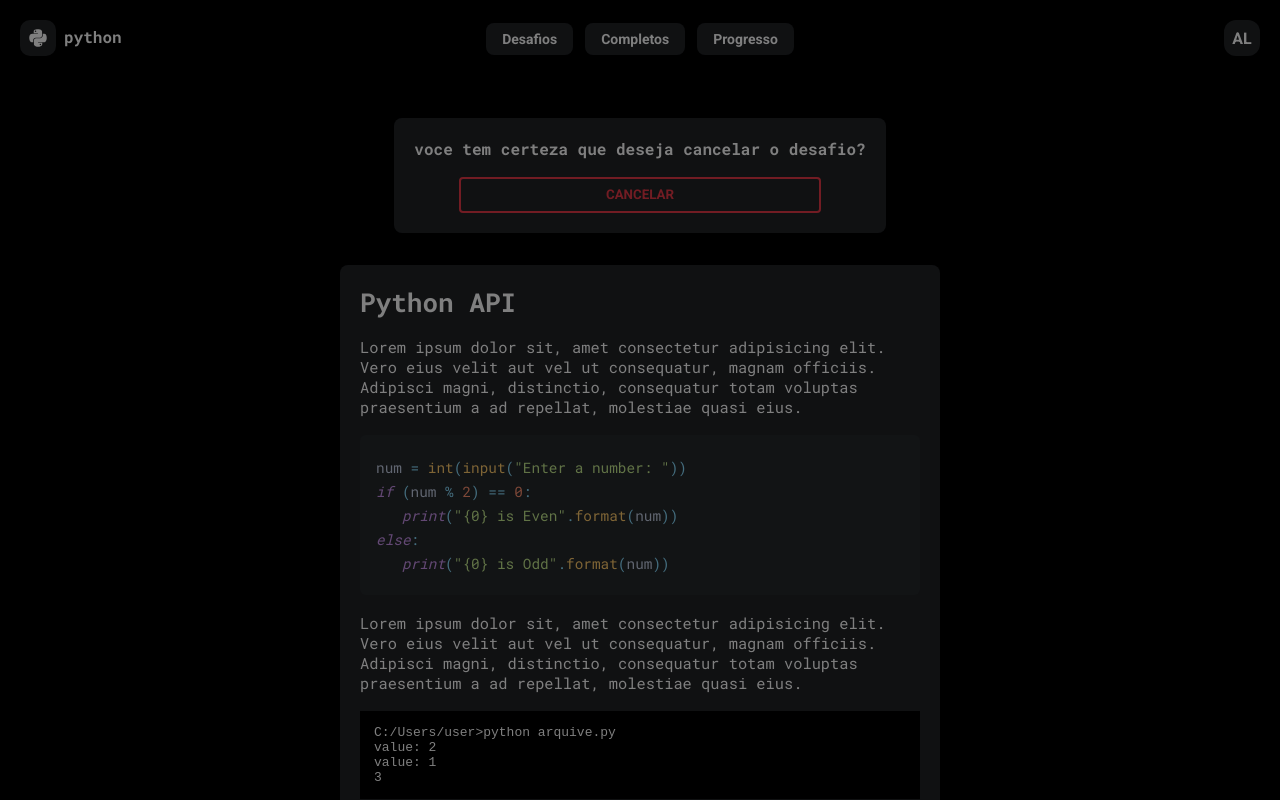
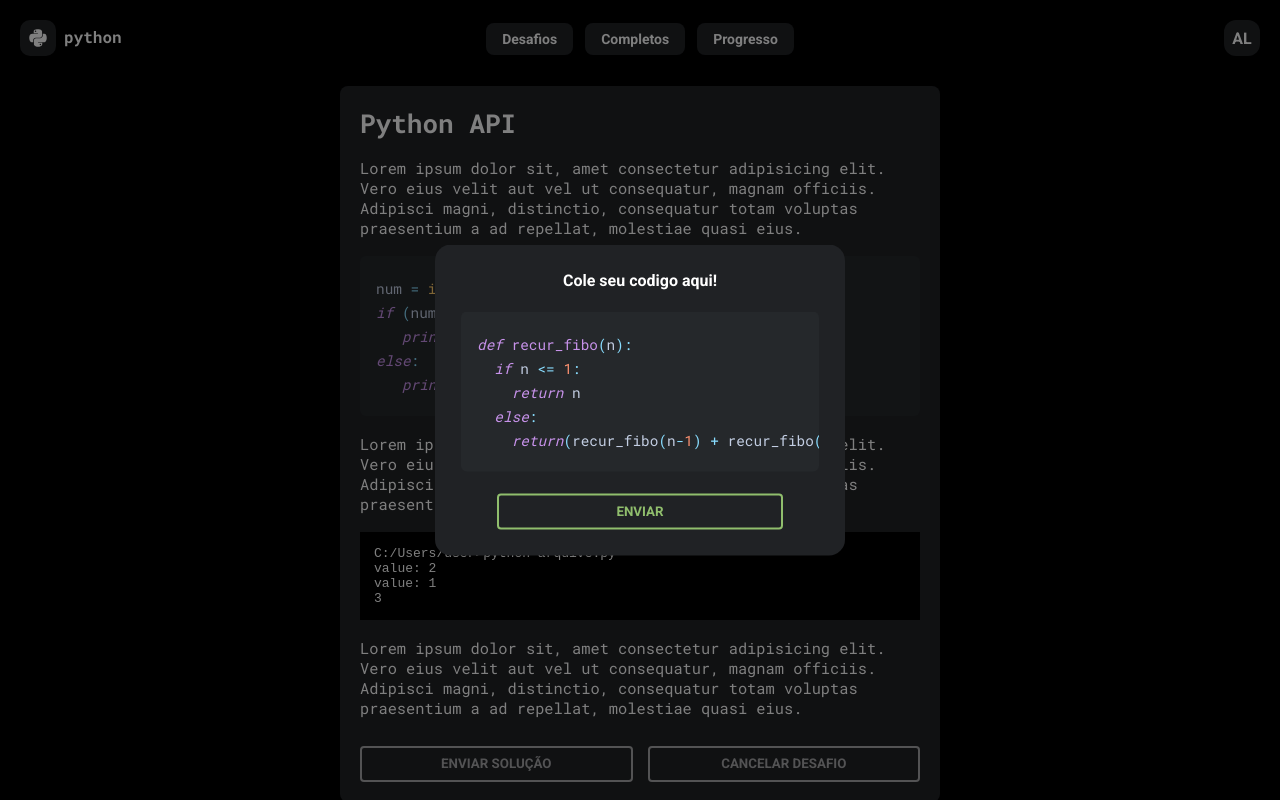
Before and after one commit to nogw/studying-plat, a Next.js app: page /desafio/1 in a window 1280 px wide. Both pictures are taken after a click on the button "ENVIAR SOLUÇÃO". Shown: the top 800 px of the page. Built offline with nearby package versions, Linux system fonts and the light colour scheme.

Commit message:
(feat) send code

```diff
--- a/src/components/Challenge/index.tsx
+++ b/src/components/Challenge/index.tsx
@@ -1,13 +1,16 @@
 import CodeBlock from '../CodeBlock';
-import TerminalBlock from '../TerminalBlock';
+
 import {
   Container,
-  ModalCancelChallengeContainer
+  ModalCancelChallengeContainer,
+  ModalToSendCodeSolution
 } from './styles';
 
+import { Prism as SyntaxHighlighter } from "react-syntax-highlighter"
 import ReactMarkdown from 'react-markdown'
 import { BackgroundToNavMobile } from '../Navbar/styles';
 import { useState } from 'react';
+import materialOceanic from '../CodeBlock/theme'
 
 const markdown = `
   # Python API
@@ -31,16 +34,38 @@ const markdown = `
 const ModalCancelChallenge = () => {
   return (
     <ModalCancelChallengeContainer>
-      <div className="modal">
-        <h1>voce tem certeza que deseja cancelar o desafio?</h1>
-        <button>CANCELAR</button>
+      <h1>voce tem certeza que deseja cancelar o desafio?</h1>
+      <button>CANCELAR</button>
+    </ModalCancelChallengeContainer>
+  )
+}
+
+const ModalSendCode = () => {
+  return (
+    <ModalToSendCodeSolution>
+      <h1>Cole seu codigo aqui!</h1>
+      <div className="code">
+      <SyntaxHighlighter
+        style={materialOceanic}
+        language="python"
+      >
+        {
+          `def recur_fibo(n):
+  if n <= 1:
+    return n
+  else:
+    return(recur_fibo(n-1) + recur_fibo(n-2))`
+        }
+      </SyntaxHighlighter>
       </div>
-    </ModalCancelChallengeContainer>
+      <button>ENVIAR</button>
+    </ModalToSendCodeSolution>
   )
 }
 
 function Challenge() {
   const [show, setShow] = useState(false)
+  const [showCode, setShowCode] = useState(false)
 
   return (
     <>
@@ -49,11 +74,19 @@ function Challenge() {
           <ModalCancelChallenge/>
         )
       }
+      {
+        showCode && (
+          <ModalSendCode/>
+        )
+      }
       <Container>
-      <BackgroundToNavMobile showNav={show} onClick={() => setShow(!show)}/>
+        <BackgroundToNavMobile showNav={show || showCode} onClick={() => {
+          setShow(false)
+          setShowCode(false)
+        }}/>
         <ReactMarkdown components={CodeBlock} children={markdown}/>
         <div className="buttons">
-          <button className="send" onClick={() => setShow(!show)}>ENVIAR SOLUÇÃO</button>
+          <button className="send" onClick={() => setShowCode(!showCode)}>ENVIAR SOLUÇÃO</button>
           <button className="cancel" onClick={() => setShow(!show)}>CANCELAR DESAFIO</button>
         </div>
       </Container>
--- a/src/components/Challenge/styles.ts
+++ b/src/components/Challenge/styles.ts
@@ -9,6 +9,7 @@ export const Container = styled.div`
   font-family: "Roboto Mono";
   display: flex;
   flex-direction: column;
+  position: relative;
   gap: 18px;
 
   /* margin-bottom: 100px; */
@@ -63,22 +64,24 @@ export const Container = styled.div`
 `;
 
 export const ModalCancelChallengeContainer = styled.div`
-  .modal {
+  position: fixed;
+  z-index: 999;
+  left: 50%;
+  top: 50%;
+  transform: translate(-50%, -50%);
+
   background-color: #202225;
-    border-radius: 8px;
-    padding: 20px 20px;
-    margin: 32px;
-
+  border-radius: 16px;
+  font-family: Roboto;
   color: #fff;
-    font-family: "Roboto Mono";
+  gap: 22px;
 
   display: flex;
   align-items: center;
   justify-content: center;
   flex-direction: column;
-
-    gap: 18px;
-    z-index: 999;
+  padding: 26px;
+  width: 310px;
 
   h1 {
     font-size: 16px;
@@ -99,5 +102,57 @@ export const ModalCancelChallengeContainer = styled.div`
     font-weight: 900;
     transition: 200ms ease all;
   }
+
+  @media screen and (max-width: 320px) {
+    width: 90%;
   }
 `;
+
+export const ModalToSendCodeSolution = styled.div`
+  position: fixed;
+  z-index: 999;
+  left: 50%;
+  top: 50%;
+  transform: translate(-50%, -50%);
+
+  background-color: #202225;
+  border-radius: 16px;
+  font-family: Roboto;
+  color: #fff;
+  gap: 22px;
+
+  display: flex;
+  align-items: center;
+  justify-content: center;
+  flex-direction: column;
+  padding: 26px;
+  width: 410px;
+
+  h1 {
+    font-size: 16px;
+    text-align: center;
+  }
+
+  button {
+    padding: 8px 8px 9px 8px;
+    background-color: transparent;
+    cursor: pointer;
+    border-radius: 4px;
+    outline: none;
+    width: 80%;
+
+    font-family: Roboto;
+    color: #90be6d;
+    border : 2px solid #90be6d;
+    font-weight: 900;
+    transition: 200ms ease all;
+  }
+
+  .code {
+    width: 100%;
+  }
+
+  @media screen and (max-width: 450px) {
+    width: 90%;
+  }
+`;
```
Lines whose indentation alone changed are shown as unchanged.
